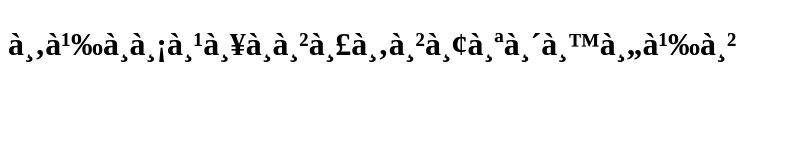
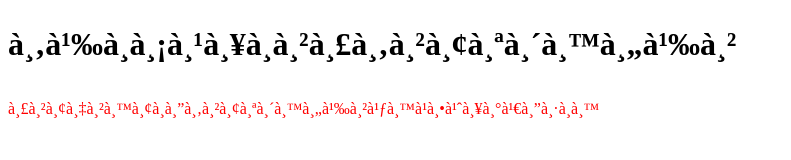
Before and after one commit to conckoh/conckoh-project, a plain HTML site: page index.html in a window 1280 px wide. Shown: the whole page, without its empty margins (0-791 px from the left). Drawn offline with Linux system fonts and the light colour scheme.

Commit message:
add report sale

```diff
--- a/index.html
+++ b/index.html
@@ -2,11 +2,17 @@
 <html lang="en">
 <head>
     <meta charset="UFT-8">
-    <meta http-equiv="X-UA-Compatible" content="IE=edge"
+    <meta http-equiv="X-UA-Compatible" content="IE=edge">
     <meta name="viewport" content="width=devive-width, initial-scale=1.0">
     <title>Document</title>
+    <style>
+        p{
+            color:red;
+        }
+    </style>
 </head>
 <body>
     <h1>ข้อมูลการขายสินค้า</h1>
+    <p>รายงานยอดขายสินค้าในแต่ละเดือน</p>
 </body>
 </html>
```
